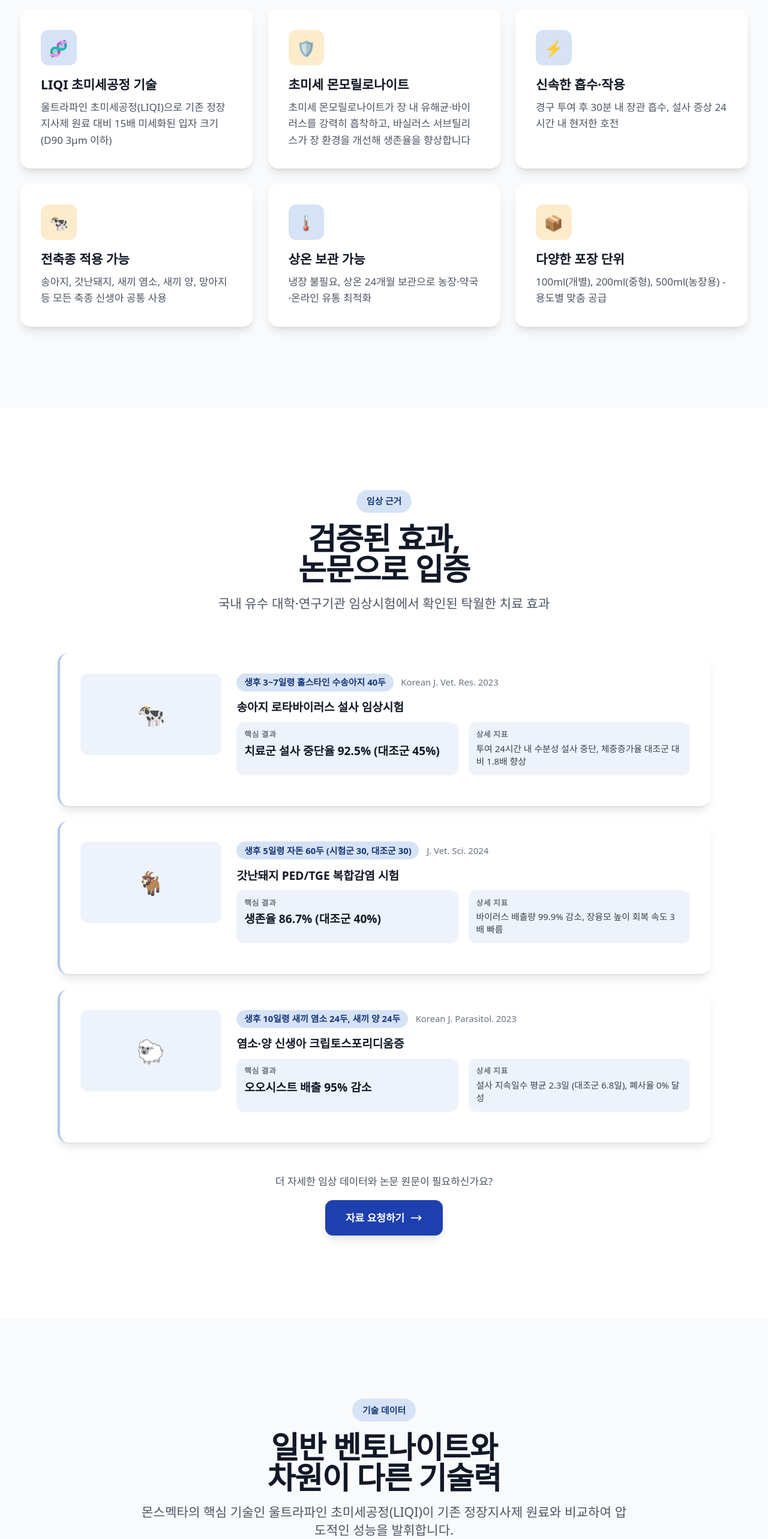
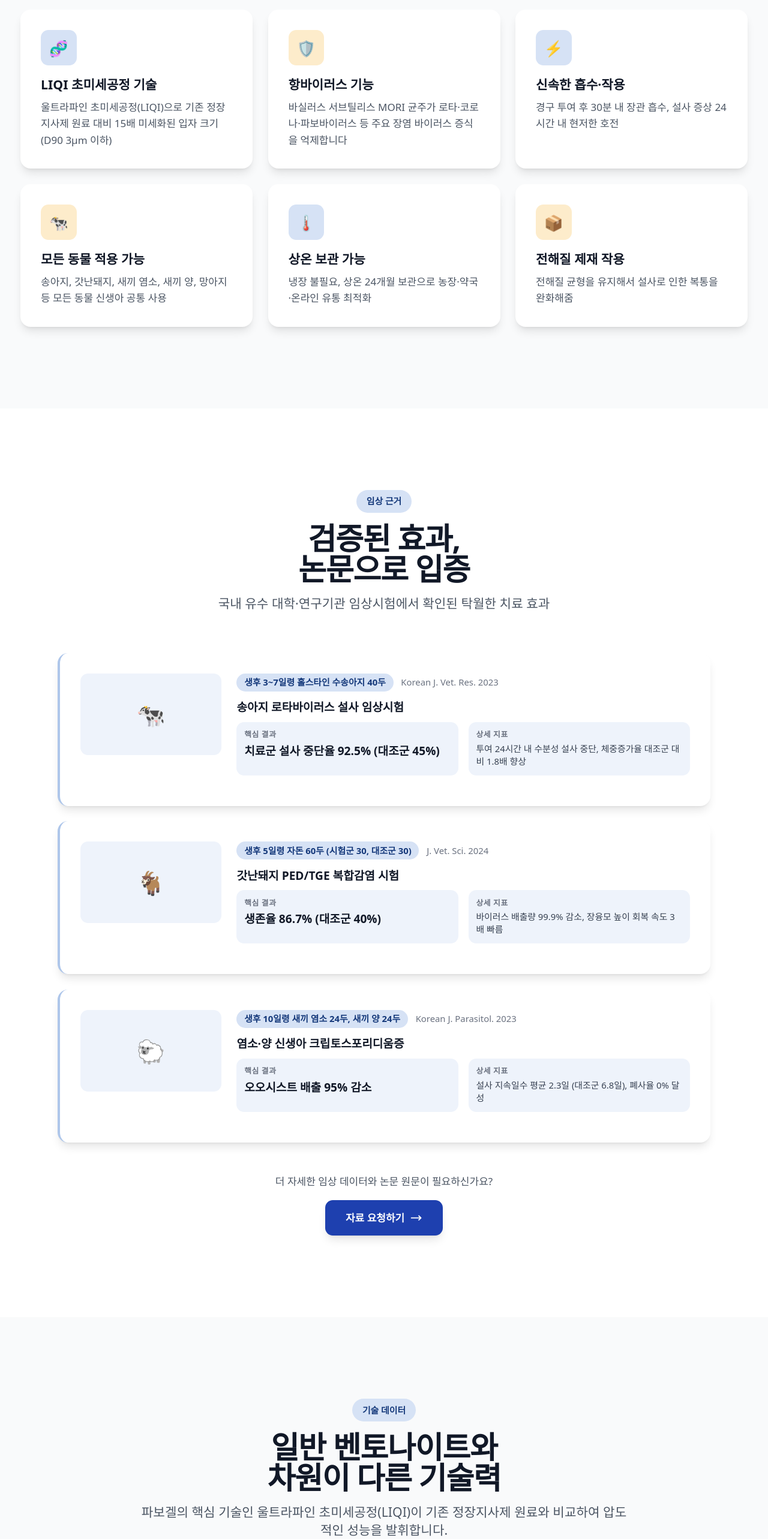
Before and after one commit to hongsoonil02-maker/parvogel, a React (Vite) app: page / in a window 1280 px wide. Shown: the part 2140-4706 px from the top of the page at 60% size. Built offline with nearby package versions, Linux system fonts and the light colour scheme; a web font is replaced by a local one.

Commit message:
fix: rename 몬스멕타 to 파보겔, update features (antiviral, electrolyte), change 축종/가축 to 동물

```diff
--- a/src/App.jsx
+++ b/src/App.jsx
@@ -122,8 +122,8 @@ const ParvogelLanding = () => {
         },
         {
             icon: '🛡️',
-            title: '초미세 몬모릴로나이트',
-            desc: '초미세 몬모릴로나이트가 장 내 유해균·바이러스를 강력히 흡착하고, 바실러스 서브틸리스가 장 환경을 개선해 생존율을 향상합니다',
+            title: '항바이러스 기능',
+            desc: '바실러스 서브틸리스 MORI 균주가 로타·코로나·파보바이러스 등 주요 장염 바이러스 증식을 억제합니다',
             color: 'accent',
         },
         {
@@ -134,8 +134,8 @@ const ParvogelLanding = () => {
         },
         {
             icon: '🐄',
-            title: '전축종 적용 가능',
-            desc: '송아지, 갓난돼지, 새끼 염소, 새끼 양, 망아지 등 모든 축종 신생아 공통 사용',
+            title: '모든 동물 적용 가능',
+            desc: '송아지, 갓난돼지, 새끼 염소, 새끼 양, 망아지 등 모든 동물 신생아 공통 사용',
             color: 'accent',
         },
         {
@@ -146,8 +146,8 @@ const ParvogelLanding = () => {
         },
         {
             icon: '📦',
-            title: '다양한 포장 단위',
-            desc: '100ml(개별), 200ml(중형), 500ml(농장용) - 용도별 맞춤 공급',
+            title: '전해질 제재 작용',
+            desc: '전해질 균형을 유지해서 설사로 인한 복통을 완화해줌',
             color: 'accent',
         },
     ]
@@ -790,7 +790,7 @@ const ParvogelLanding = () => {
                     </div>
 
                     <div className="text-center mt-12">
-                        <p className="text-gray-600 mb-4">기타 동물(사슴, 토끼, 타조 등)도 수의사 처방 하에 적용 가능</p>
+                        <p className="text-gray-600 mb-4">{t('target.other')}</p>
                         <button
                             onClick={() => scrollToSection('order')}
                             className={`btn-secondary ${primaryText} ${primaryBgLight} ${primaryBorder} ${primaryHoverBg} ${primaryHoverBorder}`}
--- a/src/locales/ko/translation.json
+++ b/src/locales/ko/translation.json
@@ -76,11 +76,11 @@
     "tech": {
         "badge": "기술 데이터",
         "title": "일반 벤토나이트와\n차원이 다른 기술력",
-        "subtitle": "몬스멕타의 핵심 기술인 울트라파인 초미세공정(LIQI)이 기존 정장지사제 원료와 비교하여 압도적인 성능을 발휘합니다.",
+        "subtitle": "파보겔의 핵심 기술인 울트라파인 초미세공정(LIQI)이 기존 정장지사제 원료와 비교하여 압도적인 성능을 발휘합니다.",
         "tableTitle": "LIQI 초미세공정 vs 일반 벤토나이트",
         "colItem": "구분",
         "colGeneral": "일반 벤토나이트 (스멕타)",
-        "colLiqi": "몬스멕타 LIQI",
+        "colLiqi": "파보겔 LIQI",
         "colEffect": "차이",
         "r1Item": "입자 크기 (D90)",
         "r1General": "45~60 μm",
@@ -142,7 +142,7 @@
     "experts": {
         "badge": "전문가 검증",
         "title": "수의학계 권위자들이\n인정한 제품력",
-        "subtitle": "몬스멕타는 현재 수의학계 전문가들과의 리뷰 미팅을 통해 임상 데이터를 검증받고 있습니다.",
+        "subtitle": "파보겔은 현재 수의학계 전문가들과의 리뷰 미팅을 통해 임상 데이터를 검증받고 있습니다.",
         "e1Name": "박봉균 교수",
         "e1Role": "전 검역본부장 · 바이러스학",
         "e1Quote": "바이러스 흡착을 명시하는 것은 차별점입니다.",
@@ -162,8 +162,8 @@
     },
     "target": {
         "badge": "적용 대상",
-        "title": "모든 가축 신생아, 한 병으로 커버",
-        "subtitle": "축종별 주요 설사 병원체와 권장 투여 시기를 확인하세요",
+        "title": "모든 동물 신생아, 한 병으로 커버",
+        "subtitle": "동물별 주요 설사 병원체와 권장 투여 시기를 확인하세요",
         "calf": "송아지",
         "calfAge": "생후 1~30일",
         "calfDisease": "로타바이러스/코로나바이러스/대장균 설사",
@@ -179,7 +179,7 @@
         "foal": "망아지",
         "foalAge": "생후 1~60일",
         "foalDisease": "로타바이러스, 살모넬라, 클로스트리디움",
-        "other": "기타 가축(사슴, 토끼, 타조 등)도 수의사 처방 하에 적용 가능",
+        "other": "기타 동물(사슴, 토끼, 타조 등)도 수의사 처방 하에 적용 가능",
         "cta": "내 농장 맞춤 상담 받기"
     },
     "products": {
```
